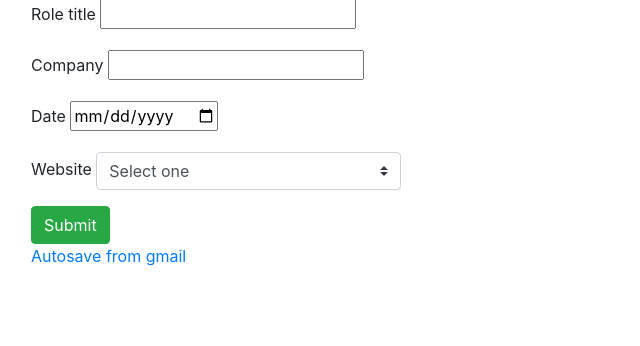
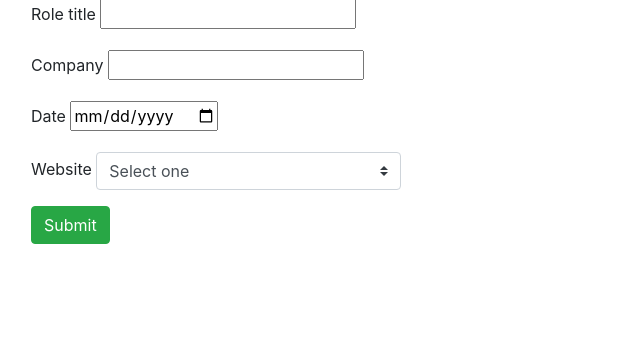
Before and after one commit to jdevit/job_application_manager, a Python web app: template interface/templates/save.html in a window 1280 px wide. Shown: the part 171-517 px from the top of the page, without its empty margins (0-640 px from the left). Run offline with Jinja, Linux system fonts and the light colour scheme; the template is opened without the code that fills it, so the values that code supplies are empty.

Commit message:
Removed gmail save button (in progress)

```diff
--- a/interface/templates/save.html
+++ b/interface/templates/save.html
@@ -54,7 +54,8 @@
         </form>
     </div>
 
-    <div class="container-fluid">
+<!--    Construction in progress -->
+    <div class="container-fluid" hidden>
         <a href="/save/auto/gmail">Autosave from gmail</a>
     </div>
 
```
